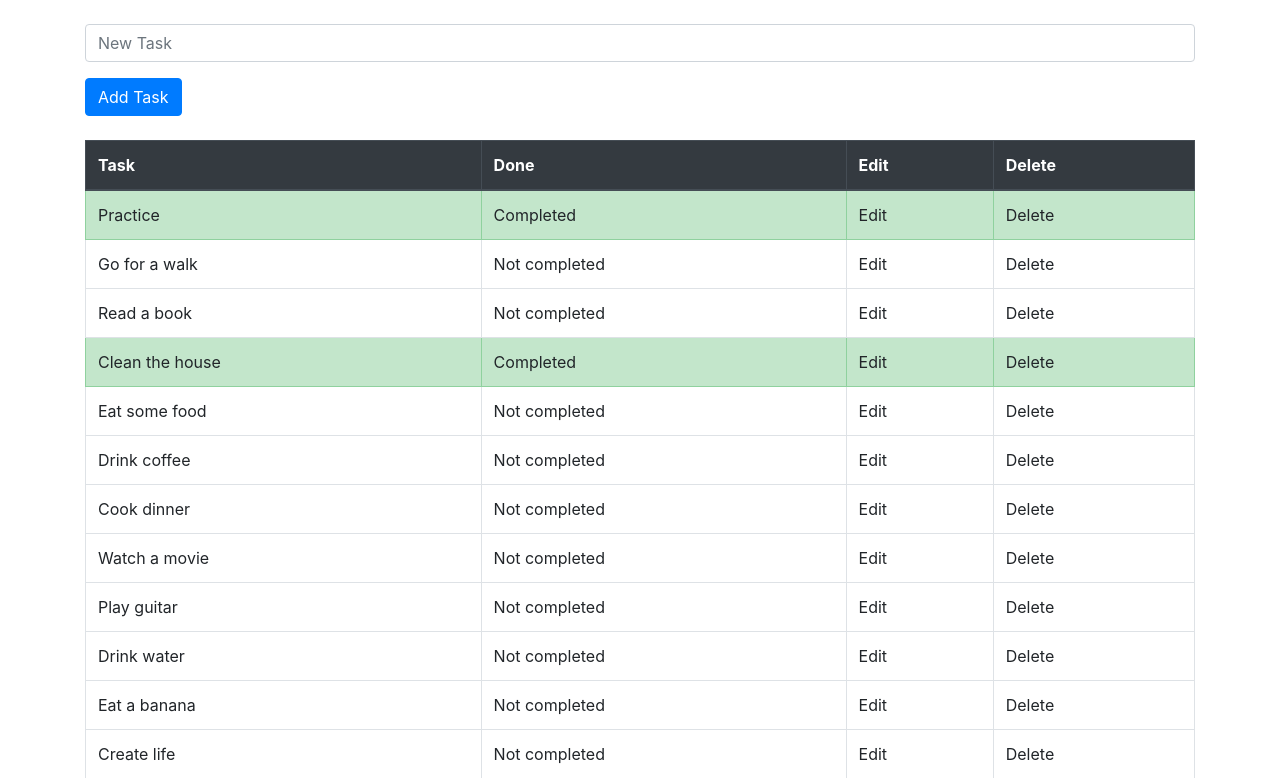
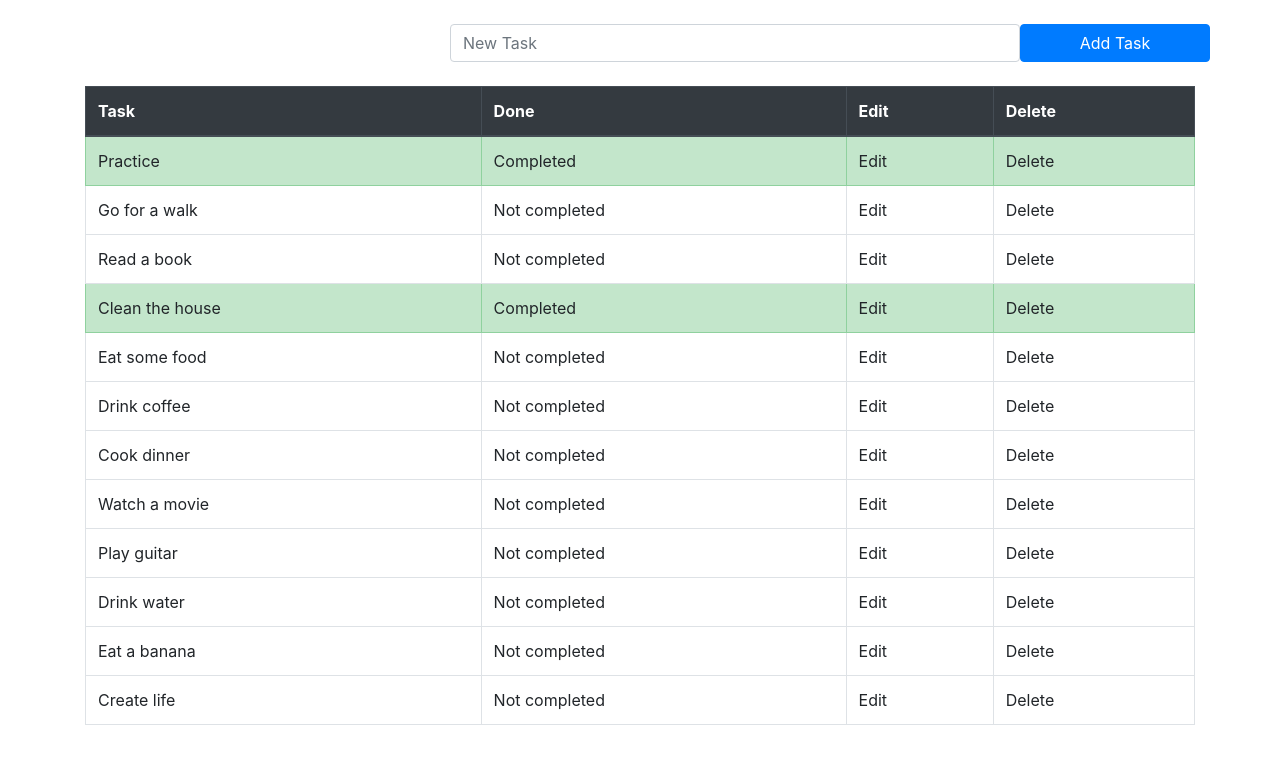
Before and after one commit to Tsilkostas/Django-Project, a Django app: page /todolist/ in a window 1280 px wide. Shown: the part 65-843 px from the top of the page. After the commit the page ends 790 px from the top, so only its background shows below. Run offline with Django 3.2, Linux system fonts and the light colour scheme; data comes from the database, SQL or seed files in the repository.

Commit message:
add-label-at input-section

```diff
--- a/taskmate/todolist_app/templates/todolist.html
+++ b/taskmate/todolist_app/templates/todolist.html
@@ -17,13 +17,11 @@
         </div>
       {% endfor %}
   {% endif %}
-  <form method="POST">
+  <form method="POST" class="row">
       {% csrf_token %}
-      <div class="mb-3">
-        <input type="text" class="form-control" name="task" placeholder="New Task">
-
-      </div>
-        <button type="submit" class="btn btn-primary">Add Task</button>
+        <label class="col-lg-4"></label>
+        <input type="text" class="form-control col-lg-6" name="task" placeholder="New Task">
+        <button type="submit" class="btn btn-primary col-lg-2">Add Task</button>
   </form>
   <br>
   <table class="table table-bordered">
```
